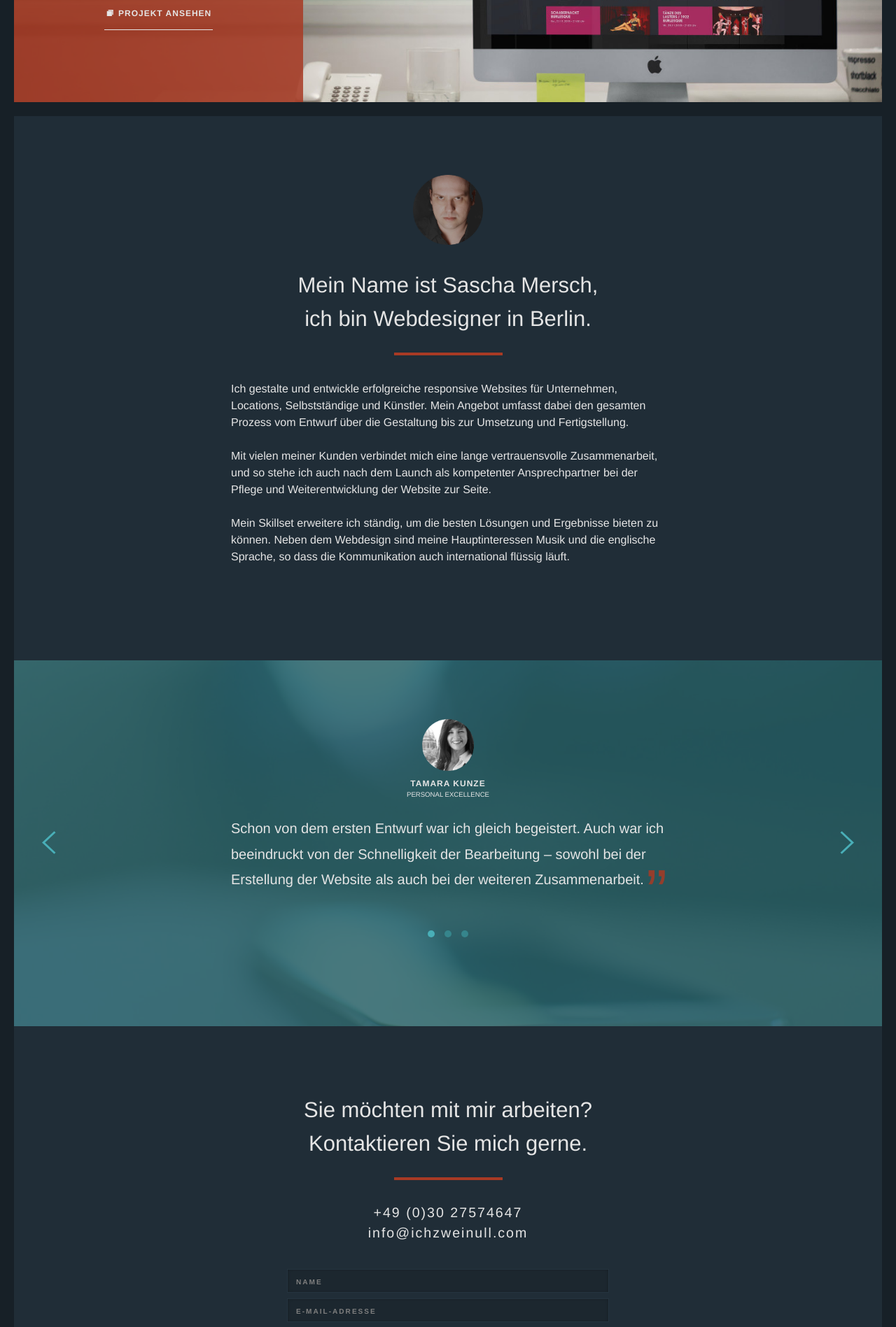
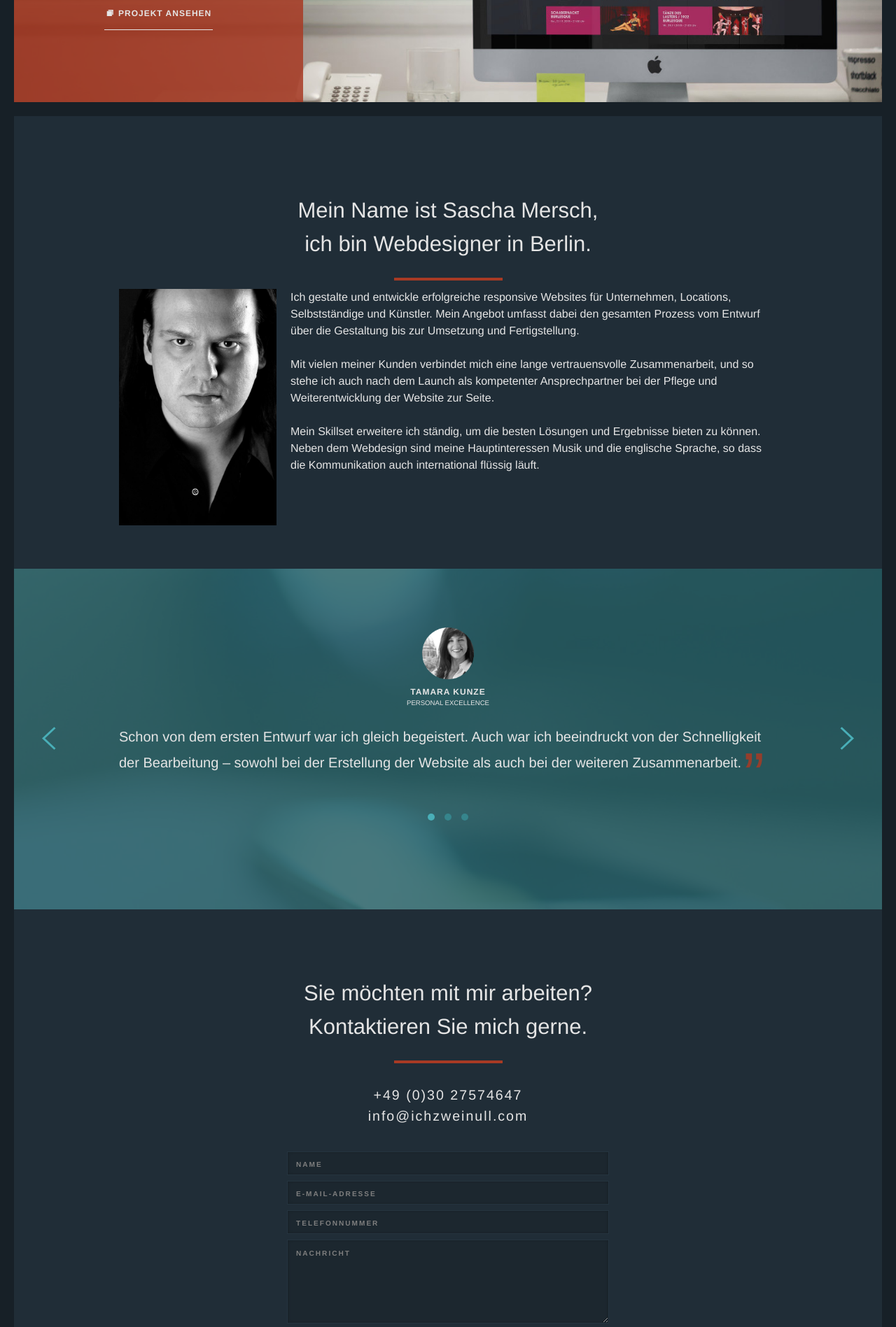
Before and after one commit to rschach/ichzweinull, a Jekyll site: the page built from index.html, in a window 1280 px wide. Shown: the part 1966-3863 px from the top of the page at 70% size. Built offline with Jekyll 4.4.1, drawn with Linux system fonts in a browser that asks for light colours; nearby versions of some CDN libraries; some web fonts are replaced; comment, search, counter and statistics services are not loaded.

Commit message:
About layout tests

```diff
--- a/_includes/about.html
+++ b/_includes/about.html
@@ -1,11 +1,11 @@
 <section id="about" class="about">
   <header>
     <div class="container">
-      <img src="img/sascha-mersch.png" alt="Sascha Mersch"/>
       <h1>Mein Name ist Sascha Mersch, ich bin Webdesigner in Berlin.</h1>
     </div>
   </header>
   <article class="content-container">
+    <img src="img/sascha-mersch.jpg" alt="Sascha Mersch"/>
     <p>Ich gestalte und entwickle erfolgreiche responsive Websites für Unternehmen, Locations, Selbstständige und Künstler. Mein Angebot umfasst dabei den gesamten Prozess vom Entwurf über die Gestaltung bis zur Umsetzung und Fertigstellung.</p>
     <p>Mit vielen meiner Kunden verbindet mich eine lange vertrauensvolle Zusammenarbeit, und so stehe ich auch nach dem Launch als kompetenter Ansprechpartner bei der Pflege und Weiterentwicklung der Website zur Seite.</p>
     <p>Mein Skillset erweitere ich ständig, um die besten Lösungen und Ergebnisse bieten zu können. Neben dem Webdesign sind meine Hauptinteressen Musik und die englische Sprache, so dass die Kommunikation auch international flüssig läuft.</p>
--- a/_sass/1-base/_vars.sass
+++ b/_sass/1-base/_vars.sass
@@ -42,7 +42,7 @@
 
 // Content
 $content-initial-width: calc(100% - 40px)
-$content-max-width: 620px
+$content-max-width: 940px
 
 $project-initital-width: 90%
 $project-max-width: 300px
--- a/css/main.css
+++ b/css/main.css
@@ -2919,7 +2919,7 @@
     @media screen and (min-width: 700px) {
       .modal .modal-content {
         padding: 42px 0 84px;
-        max-width: 620px; } }
+        max-width: 940px; } }
     @media screen and (min-width: 1000px) {
       .modal .modal-content p {
         text-align: left; } }
@@ -3227,7 +3227,7 @@
   max-width: calc(100% - 40px); }
   @media screen and (min-width: 700px) {
     .content-container {
-      max-width: 620px; } }
+      max-width: 940px; } }
 
 .home, .thanks {
   background: #202d37;
@@ -3327,6 +3327,12 @@
     @media screen and (min-width: 600px) {
       .about article p {
         text-align: left; } }
+    .about article p:first-of-type {
+      margin-top: 0; }
+    .about article img {
+      max-width: 225px;
+      margin-right: 20px;
+      float: left; }
 
 .contact {
   background: #202d37;
```
Also changed, not shown: _sass/3-layout/_about.sass (+8 -0 lines), img/sascha-mersch.jpg (added).
